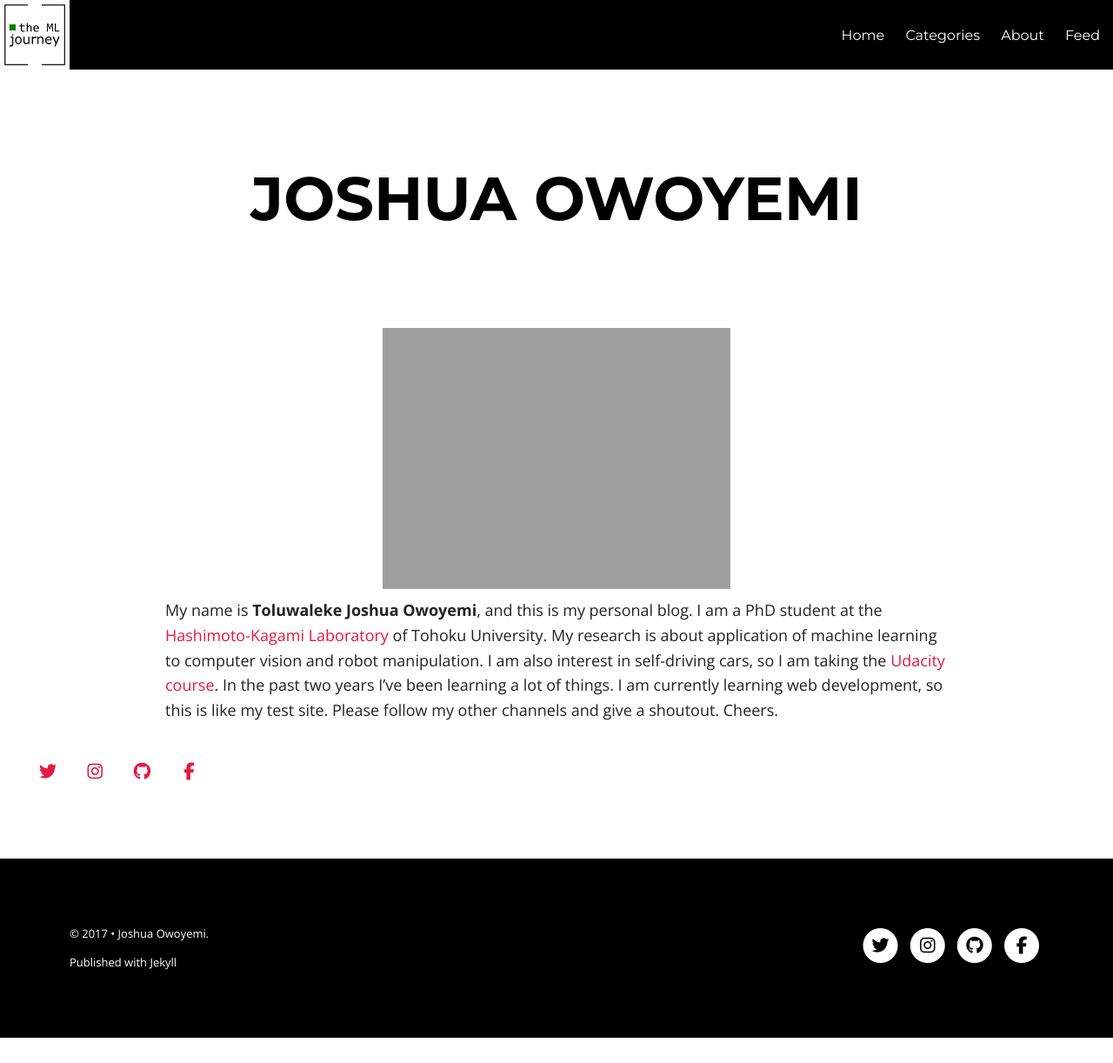
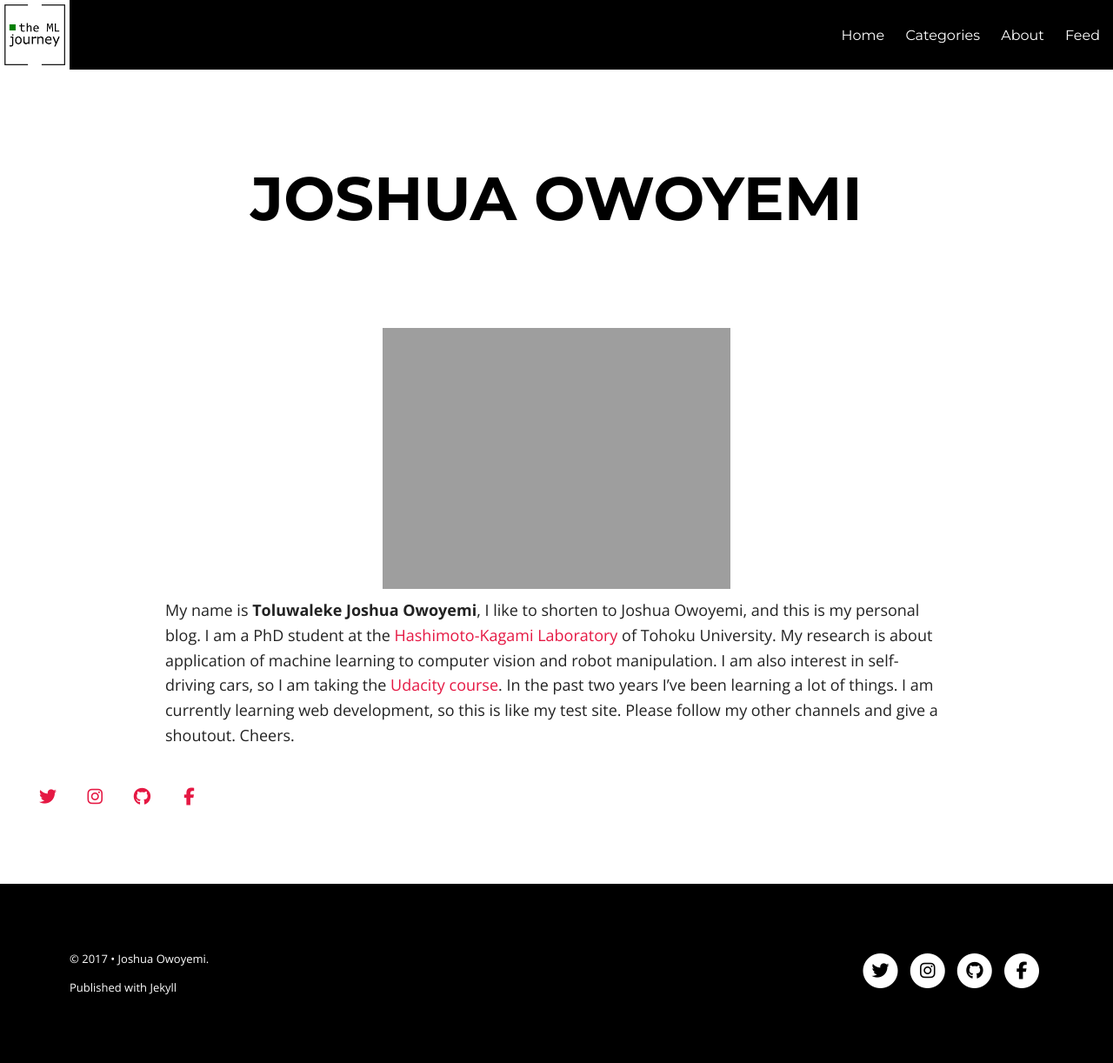
Before and after one commit to toluwajosh/toluwajosh.github.io, a Jekyll site: the page built from about.md, in a window 1280 px wide. Shown: the whole page at 87% size. Built offline with Jekyll 4.4.1, drawn with Linux system fonts in a browser that asks for light colours; nearby versions of some CDN libraries; before the commit the page ends 1193 px from its top, so only the background shows below that.

Commit message:
minor edit on about page

```diff
--- a/about.md
+++ b/about.md
@@ -27,7 +27,7 @@ chart: true
 {% endfor %}
 
 
-My name is **Toluwaleke Joshua Owoyemi**, and this is my personal blog. I am a PhD student at the [Hashimoto-Kagami Laboratory](http://www.ic.is.tohoku.ac.jp/en/) of Tohoku University. My research is about application of machine learning to computer vision and robot manipulation. I am also interest in self-driving cars, so I am taking the [Udacity course](https://www.udacity.com/drive). In the past two years I've been learning a lot of things. I am currently learning web development, so this is like my test site.  Please follow my other channels and give a shoutout. Cheers.
+My name is **Toluwaleke Joshua Owoyemi**, I like to shorten to Joshua Owoyemi, and this is my personal blog. I am a PhD student at the [Hashimoto-Kagami Laboratory](http://www.ic.is.tohoku.ac.jp/en/) of Tohoku University. My research is about application of machine learning to computer vision and robot manipulation. I am also interest in self-driving cars, so I am taking the [Udacity course](https://www.udacity.com/drive). In the past two years I've been learning a lot of things. I am currently learning web development, so this is like my test site.  Please follow my other channels and give a shoutout. Cheers.
 
 <div class="social-icons">
 
```
